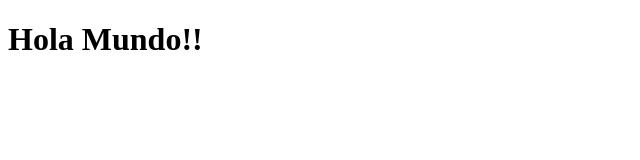
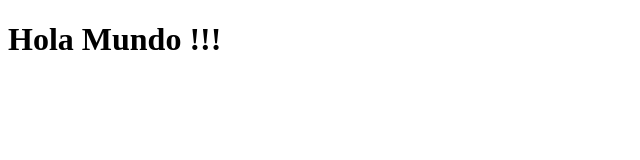
Before and after one commit to Juanpabedoyav/MapsApp, a React (Create React App) app: page / in a window 1280 px wide. Shown: the top 160 px of the page, without its empty margins (0-640 px from the left). Built offline with nearby package versions, Linux system fonts and the light colour scheme.

Commit message:
add: context for places and provider for map

```diff
--- a/src/App.tsx
+++ /dev/null
@@ -1,12 +0,0 @@
-
-function App() {
-  return (
-    <div className="App">
-      <header className="App-header">
-      <h1>Hola Mundo!!</h1>
-      </header>
-    </div>
-  );
-}
-
-export default App;
--- /dev/null
+++ b/src/MapApp.tsx
@@ -0,0 +1,9 @@
+import { PlacesProvider } from "./context/places/PlacesProvider"
+
+export const MapApp = () => {
+  return (
+    <PlacesProvider>
+        <h1>Hola Mundo !!!</h1>
+    </PlacesProvider>
+  )
+}
--- /dev/null
+++ b/src/context/places/PlacesContext.ts
@@ -0,0 +1,9 @@
+import { createContext } from "react";
+
+
+export interface PlacesContextProps {
+    isLoading: boolean
+    isLocation?: [number, number]
+}
+
+export const PlaceContext = createContext<PlacesContextProps>({} as PlacesContextProps);
--- /dev/null
+++ b/src/context/places/PlacesProvider.tsx
@@ -0,0 +1,23 @@
+import { PlaceContext } from "./PlacesContext"
+
+export interface PlacesState {
+    isLoading: boolean
+    userLocation?: [number, number]
+}
+
+const INITIAL_STATE: PlacesState = {
+    isLoading: true,
+    userLocation: undefined
+}
+
+interface PlacesProviderProps {
+    children: JSX.Element | JSX.Element[]
+}
+
+export const PlacesProvider = ({children}: PlacesProviderProps) => {
+  return (
+    <PlaceContext.Provider value={INITIAL_STATE}>
+        {children}
+    </PlaceContext.Provider>
+  )
+}
--- /dev/null
+++ b/src/context/places/placesReducer.ts
@@ -0,0 +1,6 @@
+
+
+export const placesReducer = () =>{
+
+
+}
--- a/src/index.tsx
+++ b/src/index.tsx
@@ -1,6 +1,6 @@
 import React from 'react';
 import ReactDOM from 'react-dom/client';
-import App from './App';
+import { MapApp } from './MapApp';
 
 
 const root = ReactDOM.createRoot(
@@ -8,6 +8,6 @@ const root = ReactDOM.createRoot(
 );
 root.render(
   <React.StrictMode>
-    <App />
+    <MapApp />
   </React.StrictMode>
 );
```
Also changed, not shown: src/logo.svg (deleted).
